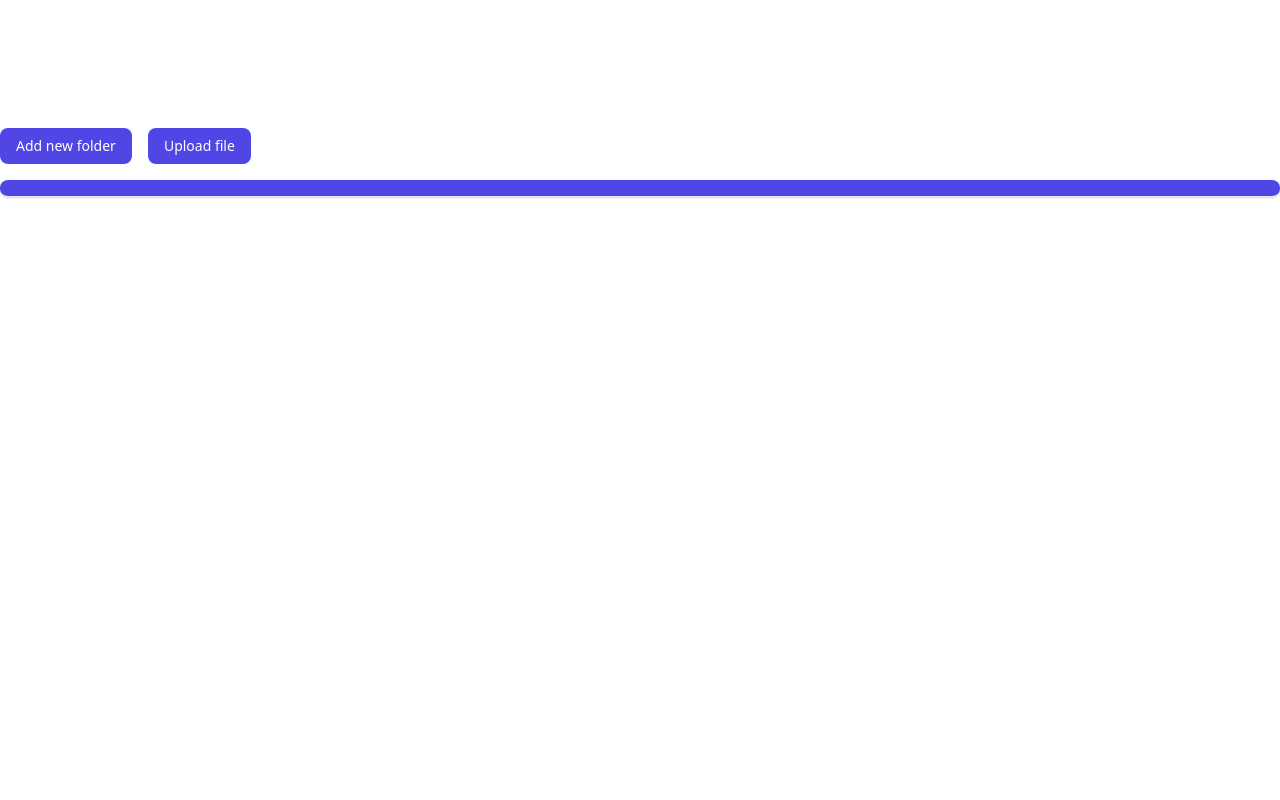
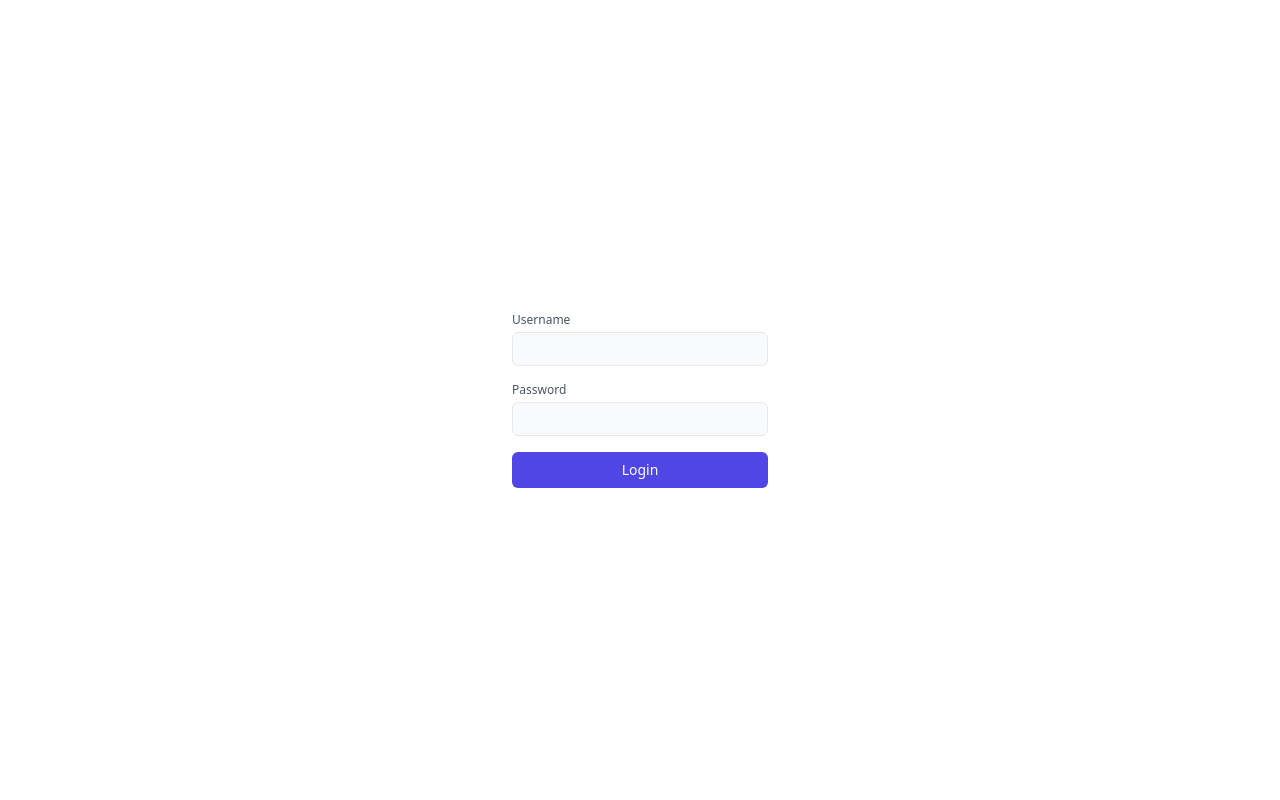
Before and after one commit to EvaldasBurlingis/BIT-PHP, a PHP site: page / in a window 1280 px wide. Run offline with PHP 8.4, Linux system fonts and the light colour scheme; data that the repository does not hold is empty.

Commit message:
file explorer

```diff
--- a/file_explorer/file_manager.php
+++ b/file_explorer/file_manager.php
@@ -1,15 +1,56 @@
 <?php declare(strict_types = 1);
+
+    $fake_db = [
+        'username' => 'user',
+        'password' => password_hash('secret', PASSWORD_BCRYPT),
+        'access_token' => '$2y$10$HP1RbNBxdXDoSDIxiJSzheQ1oJk5pNVpiwBfu.bJzzYeupsACpGXm'
+    ];
 
     $fm = new FileManager();
     $cwd = getcwd();
 
-    $path = $_POST['path'];
+    $path = isset($_POST['path']) ? $_POST['path'] : '';
+
+    /**
+     * Login
+     */
+    if (isset($_POST) && $_POST['action'] === 'login') {
+        $username = $_POST['username'];
+        $password = $_POST['password'];
+
+        $response;
+
+        if ($username === $fake_db['username'] && password_verify($password, $fake_db['password'])) {
+
+            $response = [
+                'success' => true,
+                'data' => [
+                    'authToken' => $fake_db['access_token']
+                ]
+            ];
+
+        } else {
+            $response = ['success' => false];
+            $_SESSION['user'] = 0;
+        }
+
+        echo json_encode($response);
+    }
+
+    /**
+     * Logout
+     */
+    if (isset($_POST) && $_POST['action'] === 'logout') {
+    }
+
+    // on each request validate auth token
+    if(isset($_POST['authToken']) && $_POST['authToken'] === $fake_db['access_token']) {
+
 
         /**
          * Change directory
          */
         if (isset($_POST) && $_POST['action'] === 'cd') {
-
             $path === '/' ? $fm->setPath($cwd) : $fm->setPath(($cwd . $path));
 
             $fm->setAction($_POST['action']);
@@ -68,6 +109,8 @@
 
             echo $fm->getJsonResponse();
         }
+    }
+
 
     /**
      * Catch all error
@@ -79,7 +122,9 @@
         $_POST['action'] !== 'cd' &&
         $_POST['action'] !== 'unlink' &&
         $_POST['action'] !== 'download' &&
-        $_POST['action'] !== 'upload'
+        $_POST['action'] !== 'upload' &&
+        $_POST['action'] !== 'login' &&
+        $_POST['action'] !== 'logout'
     ) {
         $data = [
             'success' => false,
--- /dev/null
+++ b/file_explorer/home/user/evaldas/me.txt
@@ -0,0 +1 @@
+Hello form home/user/evaldas.txt
--- /dev/null
+++ b/file_explorer/home/user/peter/peter.txt
@@ -0,0 +1 @@
+Hello form home/user/evaldas.txt
--- a/file_explorer/index.html
+++ b/file_explorer/index.html
@@ -7,6 +7,26 @@
     <link href="https://unpkg.com/tailwindcss@^2/dist/tailwind.min.css" rel="stylesheet">
 </head>
 <body class="min-h-screen relative">
+
+    <!-- Login -->
+    <section class="min-h-screen fixed top-0 left-0 w-full bg-white flex items-center justify-center" id='login-section'>
+        <div class="w-64 mx-auto">
+            <div class="mb-4">
+                <label for="username" class="text-xs block mb-1 text-gray-600">Username</label>
+                <input type="text" name="username" id="username" class="border border-gray-200 bg-gray-50 rounded-md py-1 px-4 w-full">
+            </div>
+            <div class="mb-4">
+                <label for="pass" class="text-xs block mb-1 text-gray-600">Password</label>
+                <input type="password" name="pass" id="password" class="border border-gray-200 bg-gray-50 rounded-md py-1 px-4 w-full">
+            </div>
+            <button
+                class="bg-indigo-600 text-white w-full text-sm px-4 py-2 rounded-md hover:bg-indigo-700 mr-4"
+                onclick="login()"
+            >
+                Login
+        </button>
+        </div>
+    </section>
 
     <!-- Create folder modal -->
     <div
@@ -18,18 +38,23 @@
 
 
     <main class="container mx-auto pt-32 pb-16">
-        <div class="mb-4 flex flex-wrap">
+        <div class="mb-4 flex flex-wrap justify-between">
+            <div>
+                <button
+                    class="bg-indigo-600 text-white text-sm px-4 py-2 rounded-md hover:bg-indigo-700 mr-4"
+                    onclick="openModal('newFolder')">
+                    Add new folder
+                </button>
+                <button
+                    class="bg-indigo-600 text-white text-sm px-4 py-2 rounded-md hover:bg-indigo-700 mr-4"
+                    onclick="openModal('uploadFile')">
+                    Upload file
+                </button>
+            </div>
             <button
-                class="bg-indigo-600 text-white text-sm px-4 py-2 rounded-lg hover:bg-indigo-700 mr-4"
-                onclick="openModal('newFolder')"
-            >
-                Add new folder
-            </button>
-            <button
-                class="bg-indigo-600 text-white text-sm px-4 py-2 rounded-lg hover:bg-indigo-700 mr-4"
-                onclick="openModal('uploadFile')"
-            >
-                Upload file
+                class="bg-red-500 text-white text-sm px-4 py-2 rounded-md hover:bg-red-600 mr-4"
+                onclick="logout()">
+                Logout
             </button>
         </div>
         <div class="flex flex-col">
@@ -56,10 +81,12 @@
         * Global state that controls this app
         */
         let state = {
+            auth: localStorage.getItem('auth') ? localStorage.getItem('auth') : false,
             current_path: '/',
             home_path: '/',
             folders: [],
-            files: []
+            files: [],
+            authToken: localStorage.getItem('authToken') ? localStorage.getItem('authToken') : false,
         };
 
         /*
@@ -70,7 +97,9 @@
             MKDIR: 'mkdir',
             UNLINK: 'unlink',
             DOWNLOAD: 'download',
-            UPLOAD: 'upload'
+            UPLOAD: 'upload',
+            LOGIN: 'login',
+            LOGOUT: 'logout'
         };
 
         /*
@@ -86,6 +115,78 @@
 
         function setStateFiles(files) {
             return state.files= files;
+        }
+
+        function setStateAuth(auth) {
+            return state.auth= auth;
+        }
+
+        function setStateAuthToken(token) {
+            return state.authToken= token;
+        }
+
+        /*
+        * Login
+        */
+        async function login() {
+            const username = document.querySelector('#username').value;
+            const password = document.querySelector('#password').value;
+            const loginSection = document.querySelector('#login-section');
+
+            const form = new FormData();
+
+            if(username.trim().length <= 0 || password.trim().length <= 0) {
+                return alert('please enter correct login details');
+            }
+
+            form.set('username', username);
+            form.set('password', password);
+            form.set('action', ACTION.LOGIN);
+
+            await fetch('file_manager.php', {
+                method: 'POST',
+                body: form
+            })
+            .then(res => res.json())
+            .then(data => {
+
+                if (data.success) {
+                    setStateAuth(true);
+                    setStateAuthToken(data.data.authToken);
+                    localStorage.setItem('authToken', data.data.authToken);
+                    localStorage.setItem('auth', true);
+                    changeDirectory(state.home_path);
+                    loginSection.classList.add('hidden');
+                }
+
+                if (!data.success) alert('incorrect username/password');
+
+            });
+        }
+
+        /*
+        * Logout
+        */
+        async function logout() {
+            const form = new FormData();
+            form.set('action', ACTION.LOGOUT);
+
+            fetch('/file_manager.php', {
+                method: "POST",
+                body: form
+            });
+
+            const loginSection = document.querySelector('#login-section');
+            loginSection.classList.remove('hidden');
+
+            setStateAuth(false);
+            setStateCurrentPath('/');
+            setStateFiles([]);
+            setStateFolders([]);
+            localStorage.setItem('auth', false);
+            localStorage.removeItem('authToken');
+
+            createTableContent()
         }
 
         /*
@@ -113,9 +214,11 @@
         * Move between directories
         */
         async function changeDirectory(path) {
+            console.log(state);
             const form = new FormData();
             form.set('path', path);
             form.set('action', ACTION.CD);
+            form.set('authToken', state.authToken);
 
             await fetch('file_manager.php', {
                 method: 'POST',
@@ -145,6 +248,7 @@
                     form.set('path', state.current_path);
                     form.set('action', ACTION.MKDIR);
                     form.set('new_folder_name', input);
+                    form.set('authToken', state.authToken);
 
                     await fetch('file_manager.php', {
                         method: 'POST',
@@ -185,6 +289,7 @@
                     form.set('path', state.current_path);
                     form.set('action', ACTION.UNLINK);
                     form.set('filename', filename);
+                    form.set('authToken', state.authToken);
 
                     await fetch('file_manager.php', {
                         method: 'POST',
@@ -208,6 +313,7 @@
             const form = new FormData();
             form.set('path', state.current_path);
             form.set('action', ACTION.DOWNLOAD);
+            form.set('authToken', state.authToken);
             form.set('filename', file)
 
             await fetch('file_manager.php', {
@@ -242,6 +348,7 @@
                 const form = new FormData();
                 form.set('path', state.current_path);
                 form.set('action', ACTION.UPLOAD);
+                form.set('authToken', state.authToken);
                 form.set('file', fileToUpload[0])
 
                 await fetch('file_manager.php', {
@@ -340,7 +447,7 @@
         /*
         * Create table body
         */
-        function createTableContent(folders, files) {
+        function createTableContent(folders = [], files = []) {
             const tbody = document.querySelector('#tbody');
             const breadcrumbs = document.querySelector('#breadcrumbs')
 
@@ -462,9 +569,13 @@
         }
 
         /*
-        * Initialize application
+        * On page load check if state auth is true
         */
-        changeDirectory(state.home_path);
+        if(state.auth === 'true' && state.authToken !== false) {
+            const loginSection = document.querySelector('#login-section');
+            loginSection.classList.add('hidden');
+            changeDirectory(state.home_path);
+        }
     </script>
 </body>
 </html>
--- /dev/null
+++ b/file_explorer/www/www.txt
@@ -0,0 +1 @@
+Hello from www/www.txt
```
Also changed, not shown: Readme.md, file_explorer/Readme.md, file_explorer/assets/add-folder.png (added), file_explorer/assets/login.png (added), file_explorer/assets/main.png (added), file_explorer/assets/navigate.png (added), file_explorer/assets/upload-file.png (added). Lines whose indentation alone changed are shown as unchanged.
